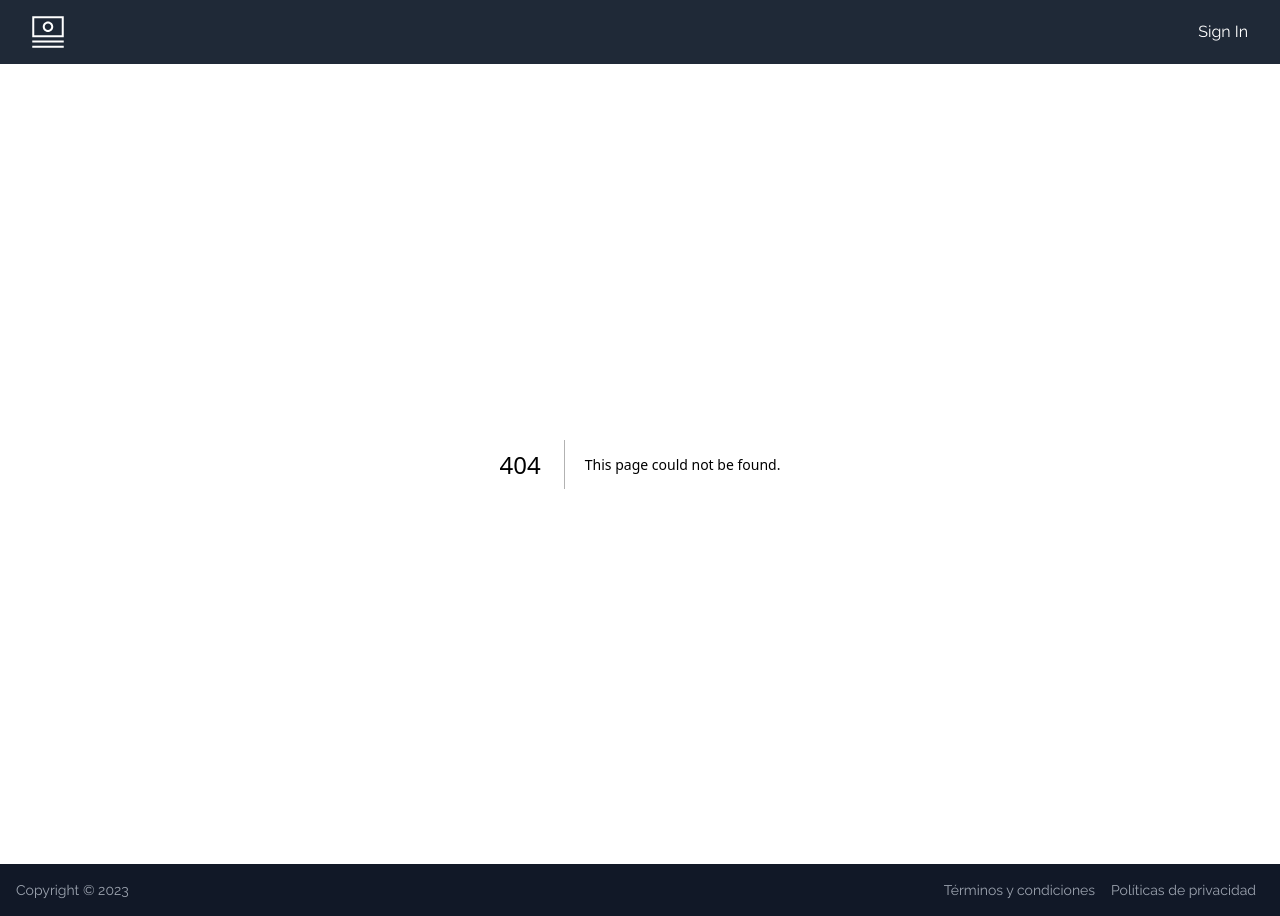
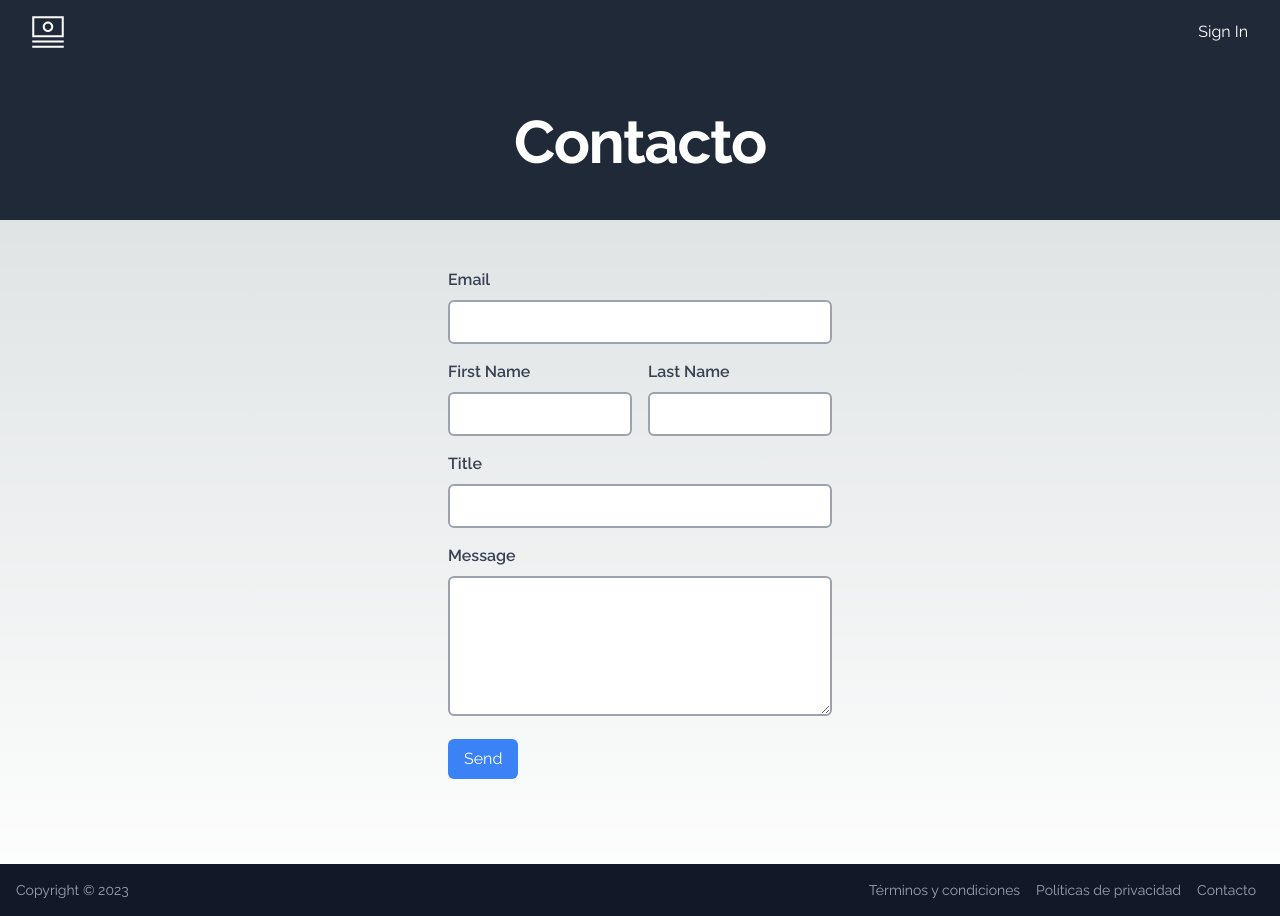
Before and after one commit to AlejandroCosta02/dolar-app-2.0, a Next.js app: page /contacto in a window 1280 px wide. Before the commit this address had no page. Built offline with nearby package versions, Linux system fonts and the light colour scheme.

Commit message:
pages added

```diff
--- a/app/components/Footer.tsx
+++ b/app/components/Footer.tsx
@@ -16,6 +16,9 @@ function Footer() {
               <li className="inline-block mx-2">
                 <Link href="/privacidad">Políticas de privacidad</Link>
               </li>
+              <li className="inline-block mx-2">
+                <Link href="/contacto">Contacto</Link>
+              </li>
             </ul>
           </div>
         </div>
--- a/app/components/Hero.tsx
+++ b/app/components/Hero.tsx
@@ -21,7 +21,7 @@ function Hero() {
                 href="/blog"
                 className="w-full flex items-center justify-center px-8 py-3 border border-transparent text-base font-medium rounded-md text-indigo-600 bg-white hover:bg-gray-50 md:py-4 md:text-lg md:px-10"
               >
-                Como comprar Dolares
+                Noticias
               </Link>
             </div>
             <div className="mt-3 sm:mt-0 sm:ml-3">
--- a/app/components/Table/Table.tsx
+++ b/app/components/Table/Table.tsx
@@ -92,7 +92,7 @@ const Table: React.FC = () => {
   return (
     <div className="py-12 lg:mx-96 md:mx-10">
       <div
-        className="grid grid-cols-1 gap-2 bg-white  mt-2 rounded-3xl shadow-sm"
+        className="grid grid-cols-1 gap-2 bg-white  mt-2 rounded-3xl shadow-sm "
         style={{ gridTemplateColumns: "2fr 1fr 1fr" }}
       >
         <div className="px-6 py-4 bg-indigo-600 text-white font-medium uppercase tracking-wider text-xs">
--- /dev/null
+++ b/app/contacto/page.tsx
@@ -0,0 +1,124 @@
+"use client";
+import { useState } from "react";
+
+const ContactPage: React.FC = () => {
+  const [email, setEmail] = useState("");
+  const [firstName, setFirstName] = useState("");
+  const [lastName, setLastName] = useState("");
+  const [title, setTitle] = useState("");
+  const [message, setMessage] = useState("");
+
+  const handleFormSubmit = (event: React.FormEvent<HTMLFormElement>) => {
+    event.preventDefault();
+    // handle form submission
+  };
+
+  return (
+    <>
+      <div className="bg-gray-800 py-12">
+        <h3 className="text-4xl tracking-tight font-extrabold text-white sm:text-5xl md:text-6xl text-center">
+          Contacto
+        </h3>
+      </div>
+      <div className="pt-12 flex flex-col justify-center items-center">
+        <form className="w-96" onSubmit={handleFormSubmit}>
+          <div className="mb-4">
+            <label
+              htmlFor="email"
+              className="block mb-2 font-semibold text-gray-700"
+            >
+              Email
+            </label>
+            <input
+              type="email"
+              id="email"
+              name="email"
+              className="border-2 border-gray-400 p-2 w-full rounded-md"
+              required
+              value={email}
+              onChange={(event) => setEmail(event.target.value)}
+            />
+          </div>
+          <div className="grid grid-cols-2 gap-4 mb-4">
+            <div>
+              <label
+                htmlFor="firstName"
+                className="block mb-2 font-semibold text-gray-700"
+              >
+                First Name
+              </label>
+              <input
+                type="text"
+                id="firstName"
+                name="firstName"
+                className="border-2 border-gray-400 p-2 w-full rounded-md"
+                required
+                value={firstName}
+                onChange={(event) => setFirstName(event.target.value)}
+              />
+            </div>
+            <div>
+              <label
+                htmlFor="lastName"
+                className="block mb-2 font-semibold text-gray-700"
+              >
+                Last Name
+              </label>
+              <input
+                type="text"
+                id="lastName"
+                name="lastName"
+                className="border-2 border-gray-400 p-2 w-full rounded-md"
+                required
+                value={lastName}
+                onChange={(event) => setLastName(event.target.value)}
+              />
+            </div>
+          </div>
+          <div className="mb-4">
+            <label
+              htmlFor="title"
+              className="block mb-2 font-semibold text-gray-700"
+            >
+              Title
+            </label>
+            <input
+              type="text"
+              id="title"
+              name="title"
+              className="border-2 border-gray-400 p-2 w-full rounded-md"
+              required
+              value={title}
+              onChange={(event) => setTitle(event.target.value)}
+            />
+          </div>
+          <div className="mb-4">
+            <label
+              htmlFor="message"
+              className="block mb-2 font-semibold text-gray-700"
+            >
+              Message
+            </label>
+            <textarea
+              id="message"
+              name="message"
+              className="border-2 border-gray-400 p-2 w-full rounded-md"
+              rows={5}
+              required
+              value={message}
+              onChange={(event) => setMessage(event.target.value)}
+            ></textarea>
+          </div>
+          <button
+            type="submit"
+            className="bg-blue-500 text-white px-4 py-2 rounded-md hover:bg-blue-600"
+          >
+            Send
+          </button>
+        </form>
+      </div>
+    </>
+  );
+};
+
+export default ContactPage;
--- a/app/layout.tsx
+++ b/app/layout.tsx
@@ -26,7 +26,7 @@ export default function RootLayout({
 }) {
   return (
     <html lang="en">
-      <body className={`${raleway.className}`}>
+      <body className={`${raleway.className} dark:bg-white`}>
         <Navbar />
         <div className="min-h-screen flex flex-col">
           <main className="flx-grow">{children}</main>
```
